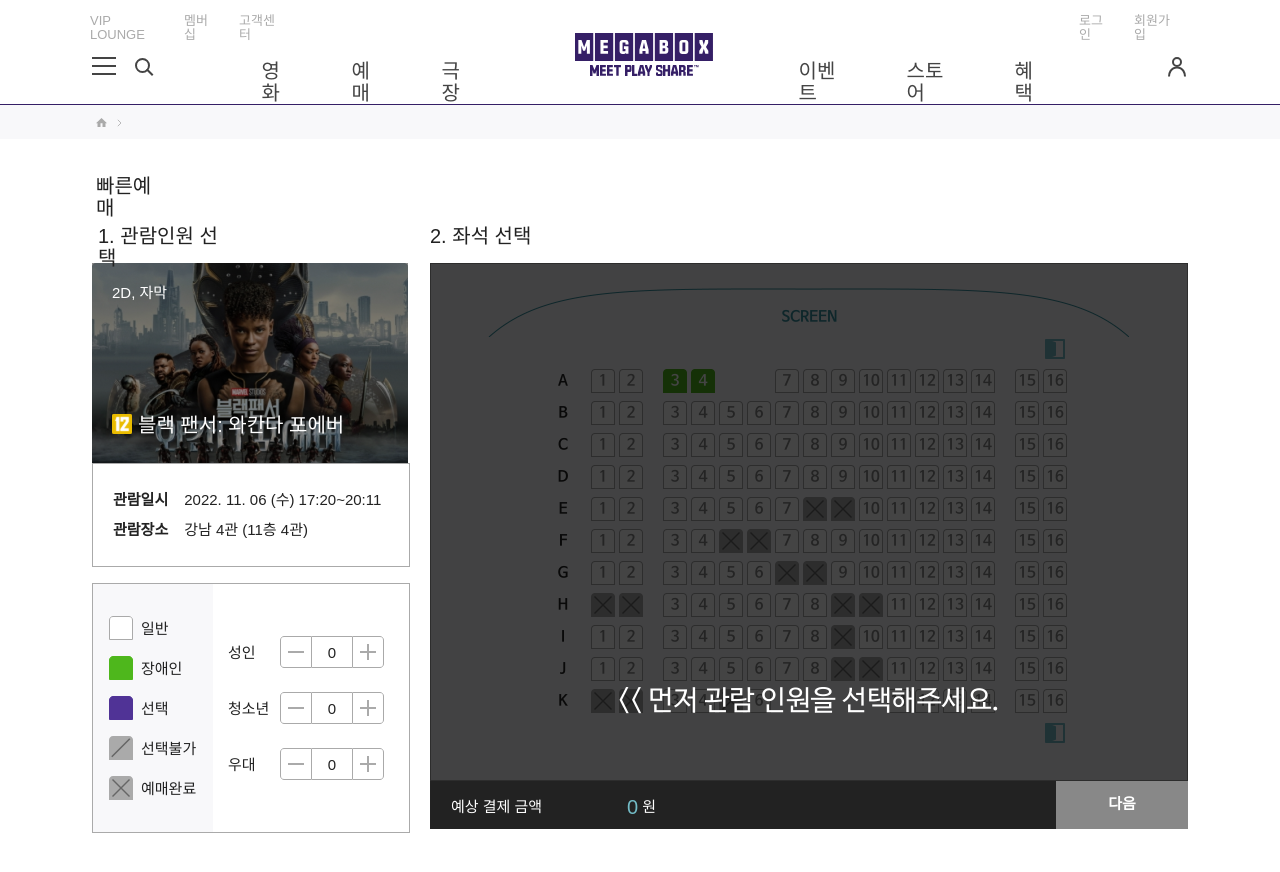
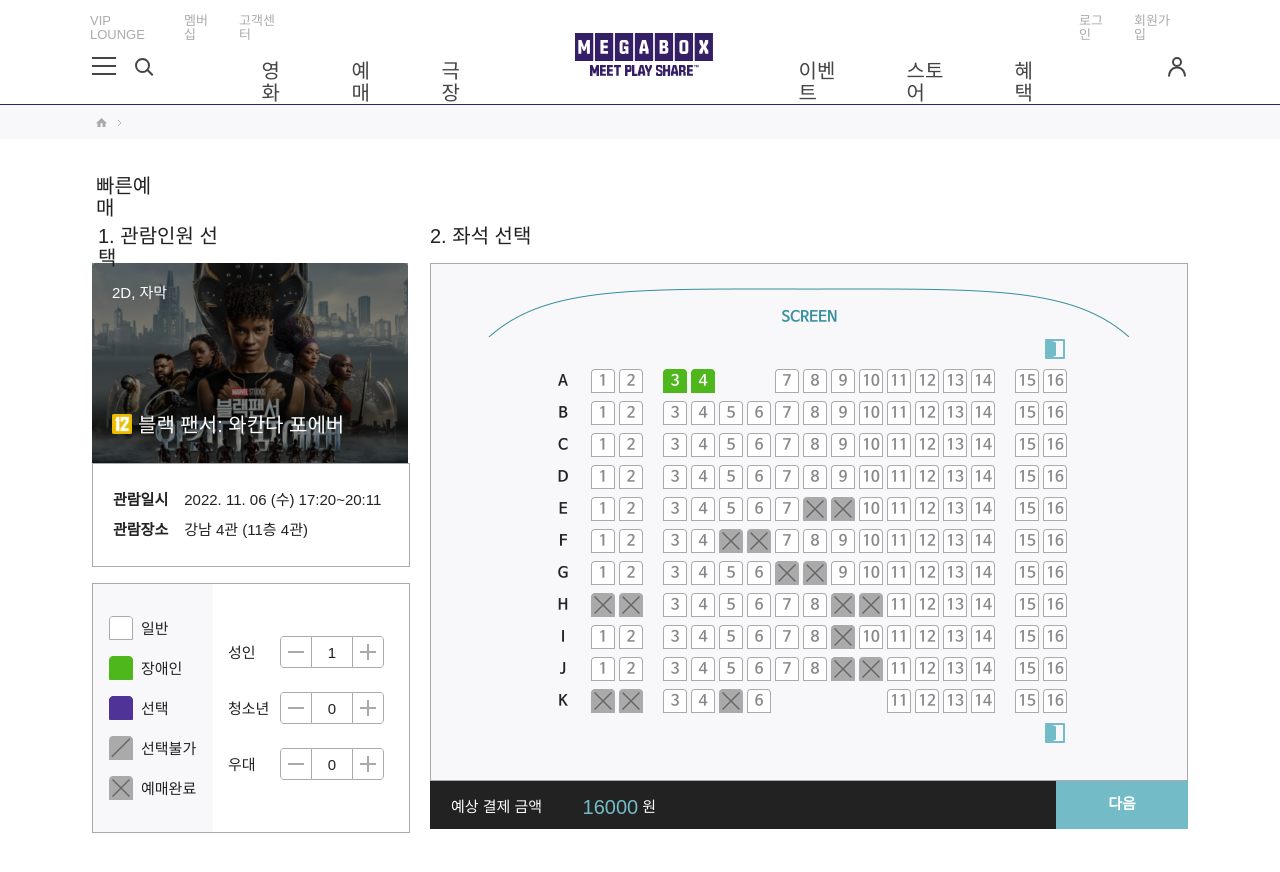
Before and after one commit to IN-SOPT-WEB-5/Client, a React (Create React App) app: page /select in a window 1280 px wide. Both pictures are taken after a click on the button 368 px from the left and 651 px from the top of the page. Shown: the top 872 px of the page. Built offline with nearby package versions, Linux system fonts and the light colour scheme.

Commit message:
feat: 인원 수 조정하는 기능 구현 완료'

```diff
--- a/src/@components/SeatSelectingPage/PersonnelSelecting.jsx
+++ b/src/@components/SeatSelectingPage/PersonnelSelecting.jsx
@@ -1,4 +1,4 @@
-import React from 'react';
+import React, { useState } from 'react';
 import styled from 'styled-components';
 import MoviePoster from '../../assets/seatSelectingPage/PersonnelSelecting/moviePoster.png';
 import MovieAge from '../../assets/seatSelectingPage/PersonnelSelecting/movieAge.svg';
@@ -13,6 +13,9 @@
 import Seats from '../../assets/seatSelectingPage/PersonnelSelecting/Seats.png';
 
 export default function PersonnelSelecting() {
+  const [adult, setAdult] = useState(0);
+  const [teenager, setTeenager] = useState(0);
+  const [briefs, setBriefs] = useState(0);
   return (
     <Wrapper>
       <div>
@@ -59,35 +62,64 @@
           <PersonnelAdd>
             <SelectionButton>
               <SelectionText>성인</SelectionText>
-              <MinusButton></MinusButton>
-              <ButtonText>0</ButtonText>
-              <PlusButton></PlusButton>
+              <MinusButton
+                onClick={() => {
+                  if (adult > 0) {
+                    setAdult(adult - 1);
+                  }
+                }}></MinusButton>
+              <ButtonText>{adult}</ButtonText>
+              <PlusButton
+                onClick={() => {
+                  setAdult(adult + 1);
+                }}></PlusButton>
             </SelectionButton>
             <SelectionButton>
               <SelectionText>청소년</SelectionText>
-              <MinusButton></MinusButton>
-              <ButtonText>0</ButtonText>
-              <PlusButton></PlusButton>
+              <MinusButton
+                onClick={() => {
+                  if (teenager > 0) {
+                    setTeenager(teenager - 1);
+                  }
+                }}></MinusButton>
+              <ButtonText>{teenager}</ButtonText>
+              <PlusButton
+                onClick={() => {
+                  setTeenager(teenager + 1);
+                }}></PlusButton>
             </SelectionButton>
             <SelectionButton>
               <SelectionText>우대</SelectionText>
-              <MinusButton></MinusButton>
-              <ButtonText>0</ButtonText>
-              <PlusButton></PlusButton>
+              <MinusButton
+                onClick={() => {
+                  if (briefs > 0) {
+                    setBriefs(briefs - 1);
+                  }
+                }}></MinusButton>
+              <ButtonText>{briefs}</ButtonText>
+              <PlusButton
+                onClick={() => {
+                  setBriefs(briefs + 1);
+                }}></PlusButton>
             </SelectionButton>
           </PersonnelAdd>
         </PersonnelWrapper>
       </div>
       <SeatSelection>
         <SeatSelectionTitle>2. 좌석 선택</SeatSelectionTitle>
-        <SeatImg></SeatImg>
+        {adult > 0 || teenager > 0 || briefs > 0 ? <SeatImg></SeatImg> : <BlackSeatImg></BlackSeatImg>}
+
         <PaymentWrapper>
           <Payment>
             <PaymentText>예상 결제 금액</PaymentText>
-            <PaymentAmount>0</PaymentAmount>
+            <PaymentAmount>{16000 * adult + 13000 * teenager + 7000 * briefs}</PaymentAmount>
             <PaymentText>원</PaymentText>
           </Payment>
-          <NextButton>다음</NextButton>
+          {adult > 0 || teenager > 0 || briefs > 0 ? (
+            <MintNextButton>다음</MintNextButton>
+          ) : (
+            <NextButton>다음</NextButton>
+          )}
         </PaymentWrapper>
       </SeatSelection>
     </Wrapper>
@@ -261,6 +293,13 @@
 const SeatImg = styled.div`
   width: 75.8rem;
   height: 51.8rem;
+  background-image: url(${Seats});
+  background-size: cover;
+`;
+
+const BlackSeatImg = styled.div`
+  width: 75.8rem;
+  height: 51.8rem;
   background-image: url(${BlackSeats});
   background-size: cover;
 `;
@@ -286,6 +325,14 @@
   font: ${({ theme }) => theme.fonts.body1_bold};
 `;
 
+const MintNextButton = styled.button`
+  width: 13.2rem;
+  height: 4.8rem;
+  background-color: ${({ theme }) => theme.colors.sub_mint};
+  color: ${({ theme }) => theme.colors.white};
+  font: ${({ theme }) => theme.fonts.body1_bold};
+`;
+
 const PaymentText = styled.p`
   color: ${({ theme }) => theme.colors.white};
   font: ${({ theme }) => theme.fonts.body1};
```
